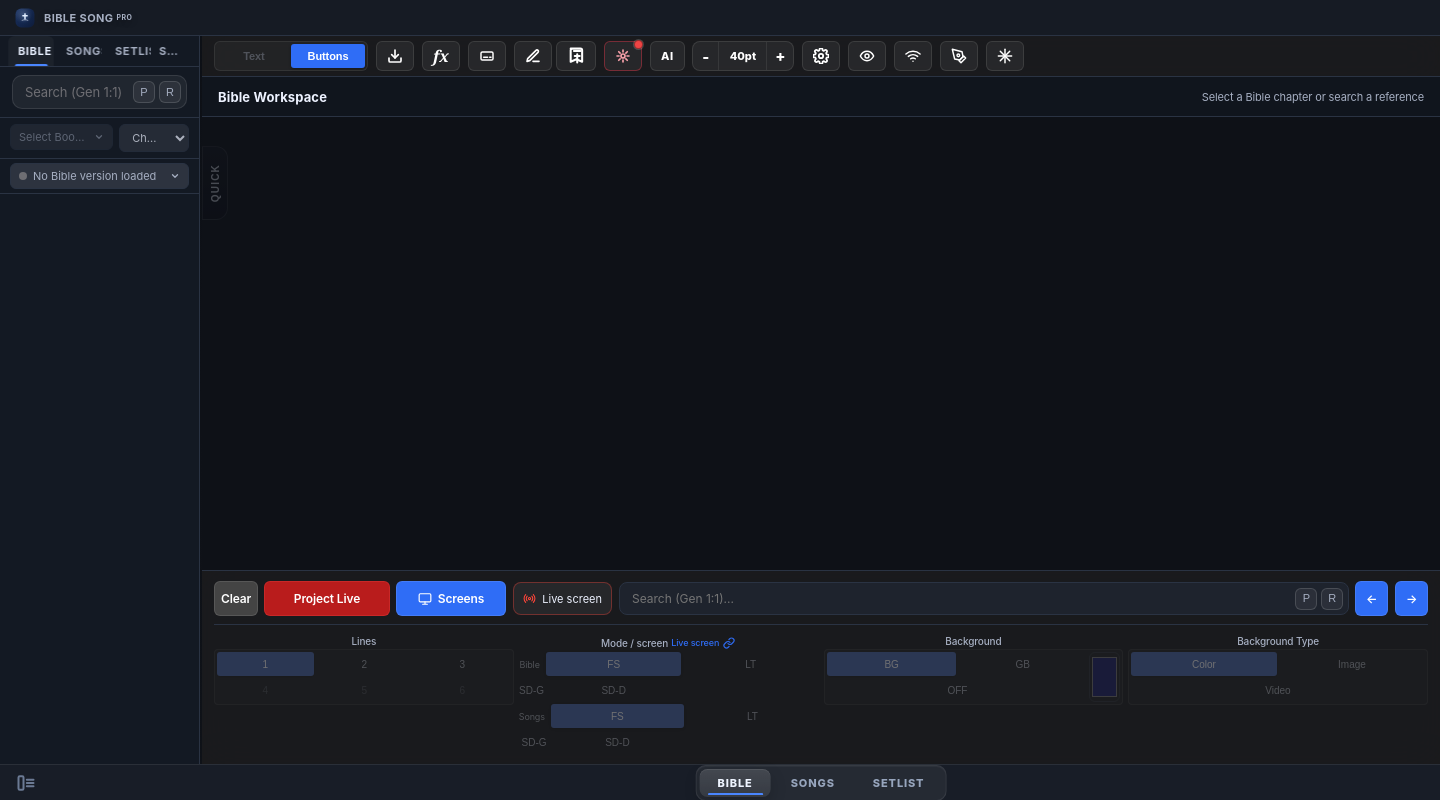
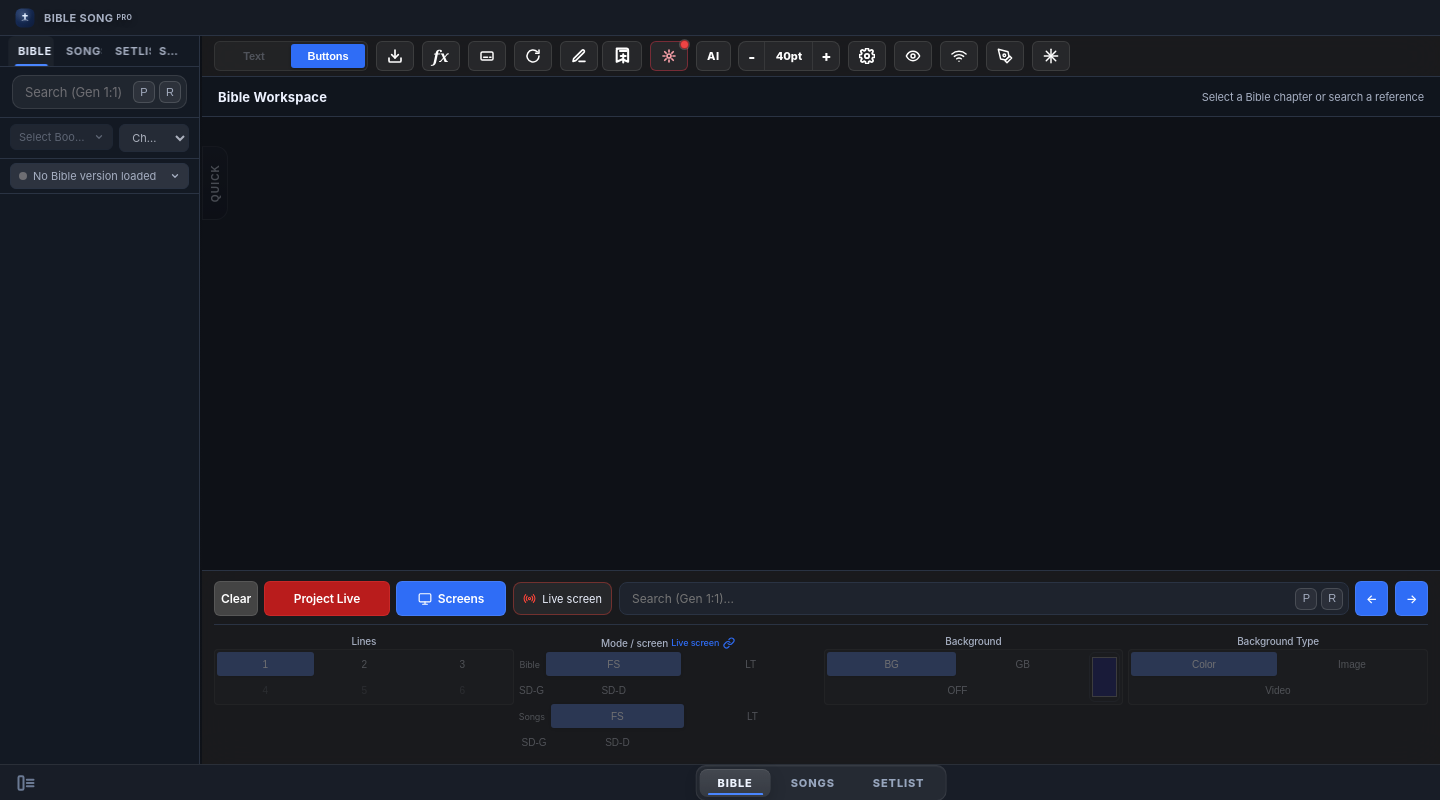
Before and after one commit to elite-marketing-e/Bible-Song, an Electron app: page Bible Song Pro panel.html in a window 1440 px wide. Drawn offline with Linux system fonts and the light colour scheme; no server answers; a web font is replaced by a local one.

Commit message:
Bouton MAJ dans l'en-tête + fix détection desktop
- Nouveau bouton MAJ (#btn-update) dans la barre d'en-tête : icône discrète, devient
  une pastille « ⬇ MAJ vX » (télécharger) puis « ⟳ Installer vX » (installer+redémarrer).
  Vérif silencieuse au lancement.
- Fix bspIsDesktopMode() : détectait file:// alors que le panneau est servi en http par
  l'app → l'updater (en-tête ET Settings) ne s'activait jamais. Détecte window.BSPDesktop.

Co-Authored-By: Claude Opus 4.8 <noreply@anthropic.com>

```diff
--- a/Bible Song Pro panel.html
+++ b/Bible Song Pro panel.html
@@ -39,7 +39,9 @@
   </div>
   <script>
     function bspIsDesktopMode() {
-      return !!(window.BSPDesktop && window.location && window.location.protocol === 'file:');
+      // L'app Electron sert le panneau en http://127.0.0.1/panel (pas file://), MAIS injecte le
+      // pont preload window.BSPDesktop. OBS/navigateur web n'ont PAS ce pont → détection fiable.
+      return !!window.BSPDesktop;
     }
 
     const BSP_RELEASES_URL = 'https://github.com/elite-marketing-e/Bible-Song/releases/latest';
@@ -148,6 +150,49 @@
       if (window.BSPDesktop?.onUpdateStatus) {
         window.BSPDesktop.onUpdateStatus((payload) => bspSetUpdateUi(payload));
       }
+    }
+
+    // ── Bouton MAJ sur l'INTERFACE PRINCIPALE (en-tête) ──
+    // Icône discrète quand tout va bien ; devient une pastille visible « MAJ vX » (à télécharger)
+    // puis « Installer vX » quand la MAJ est prête. Manuel : rien ne s'installe sans clic.
+    let bspHdrUpdateState = 'idle';
+    function bspSetHeaderUpdate(payload) {
+      const btn = document.getElementById('btn-update');
+      const ic = document.getElementById('btn-update-ic');
+      const lbl = document.getElementById('btn-update-label');
+      const dot = document.getElementById('btn-update-dot');
+      if (!btn || !ic || !lbl || !dot) return;
+      const state = (payload && payload.state) || 'idle';
+      bspHdrUpdateState = state;
+      const v = (payload && payload.version) ? ('v' + payload.version) : '';
+      btn.className = 'btn toolbar-icon-btn bsp-hdr-update state-' + state;
+      lbl.style.display = 'none'; dot.style.display = 'none'; ic.style.display = 'block';
+      if (state === 'checking') { btn.title = 'Recherche de mise à jour…'; }
+      else if (state === 'available') { ic.style.display = 'none'; lbl.style.display = ''; lbl.textContent = '⬇ MAJ ' + v; btn.title = 'Mise à jour disponible ' + v + ' — cliquer pour télécharger'; }
+      else if (state === 'downloading') { ic.style.display = 'none'; lbl.style.display = ''; lbl.textContent = 'MAJ ' + ((payload && payload.percent) || 0) + '%'; btn.title = 'Téléchargement de la mise à jour…'; }
+      else if (state === 'downloaded') { ic.style.display = 'none'; lbl.style.display = ''; dot.style.display = ''; lbl.textContent = '⟳ Installer ' + v; btn.title = 'Mise à jour prête ' + v + ' — cliquer pour installer et redémarrer'; }
+      else if (state === 'none') { btn.title = 'Vous êtes à jour'; setTimeout(() => { if (bspHdrUpdateState === 'none') bspSetHeaderUpdate({ state: 'idle' }); }, 4000); }
+      else if (state === 'error') { btn.title = 'Échec de la vérification des MAJ'; }
+      else { btn.title = 'Rechercher une mise à jour'; }
+    }
+    function bspHeaderUpdateClick() {
+      if (bspHdrUpdateState === 'available') { bspDownloadUpdate(); }
+      else if (bspHdrUpdateState === 'downloaded') { bspInstallUpdateNow(); }
+      else if (bspHdrUpdateState === 'downloading') { /* déjà en cours */ }
+      else { bspCheckForUpdates(); }
+    }
+    function bspInitHeaderUpdate() {
+      const btn = document.getElementById('btn-update');
+      if (!btn) return;
+      // Navigateur / dock OBS : pas d'updater intégré → on cache le bouton (Settings garde « Open Releases »).
+      if (!bspIsDesktopMode()) { btn.style.display = 'none'; return; }
+      btn.style.display = '';
+      bspSetHeaderUpdate({ state: 'idle' });
+      if (window.BSPDesktop && window.BSPDesktop.onUpdateStatus) {
+        window.BSPDesktop.onUpdateStatus((payload) => bspSetHeaderUpdate(payload));
+      }
+      // Vérification SILENCIEUSE au lancement : fait apparaître la pastille s'il y a une MAJ (sans l'installer).
+      setTimeout(() => { try { bspCheckForUpdates(); } catch (_) {} }, 4000);
     }
 
     let bspAiHelperRunning = false;
@@ -231,6 +276,7 @@
     window.addEventListener('DOMContentLoaded', () => {
       bspSetAiHelperRunning(false);
       bspInitUpdateUi();
+      bspInitHeaderUpdate();
     });
   </script>
 
@@ -356,6 +402,11 @@
         <button class="btn toolbar-icon-btn" id="btn-import" onclick="triggerImport()" title="Import" data-i18n-title="common_import"><svg width="16" height="16" viewBox="0 0 24 24" fill="none" stroke="currentColor" stroke-width="2.5" stroke-linecap="round" stroke-linejoin="round" style="display:block"><path d="M21 15v4a2 2 0 0 1-2 2H5a2 2 0 0 1-2-2v-4"/><polyline points="7 10 12 15 17 10"/><line x1="12" y1="15" x2="12" y2="3"/></svg></button>
         <button class="btn toolbar-icon-btn" id="btn-preset" style="position:relative" onclick="togglePresetPopover()" title="Animation" data-i18n-title="ui_animation"><span style="font-family:'Georgia',serif;font-style:italic;font-size:16px;font-weight:900;line-height:1">fx</span></button>
         <button class="btn toolbar-icon-btn" id="btn-subtitles" onclick="bspOpenSubtitleModal()" title="Sous-titres" data-i18n-title="subtitle_library_title"><svg width="16" height="16" viewBox="0 0 24 24" fill="none" stroke="currentColor" stroke-width="2.2" stroke-linecap="round" stroke-linejoin="round" style="display:block"><rect x="3" y="6" width="18" height="12" rx="2"/><line x1="7" y1="14" x2="13" y2="14"/><line x1="16" y1="14" x2="18" y2="14"/></svg></button>
+        <button class="btn toolbar-icon-btn bsp-hdr-update" id="btn-update" style="display:none;position:relative" onclick="bspHeaderUpdateClick()" title="Rechercher une mise à jour">
+          <svg id="btn-update-ic" width="16" height="16" viewBox="0 0 24 24" fill="none" stroke="currentColor" stroke-width="2.3" stroke-linecap="round" stroke-linejoin="round" style="display:block"><path d="M21 12a9 9 0 1 1-2.64-6.36"/><polyline points="21 3 21 8 16 8"/></svg>
+          <span id="btn-update-label" style="display:none;margin-left:6px;font-size:11px;font-weight:800;white-space:nowrap"></span>
+          <span id="btn-update-dot" style="display:none;position:absolute;top:-3px;right:-3px;width:9px;height:9px;border-radius:50%;background:#22c55e;box-shadow:0 0 0 2px var(--bg-dark,#0d1017)"></span>
+        </button>
         <div class="annotate-wrap">
           <button class="btn toolbar-icon-btn" id="btn-annotate" title="Annotate" data-i18n-title="ui_annotate">
             <svg width="16" height="16" viewBox="0 0 24 24" fill="none" stroke="currentColor" stroke-width="2.5" stroke-linecap="round" stroke-linejoin="round" style="display:block">
@@ -3575,6 +3626,16 @@
   </div>
 
   <!-- New Song Modal -->
+  <style id="bsp-hdr-update-styles">
+    /* Bouton MAJ dans l'en-tête : icône quand idle, pastille visible quand une MAJ arrive. */
+    .bsp-hdr-update.state-available { background:linear-gradient(140deg,var(--accent,#3b82f6),#6366f1)!important; color:#fff!important; border-color:transparent!important; width:auto!important; }
+    .bsp-hdr-update.state-downloading { width:auto!important; }
+    .bsp-hdr-update.state-downloaded { background:linear-gradient(140deg,#22c55e,#16a34a)!important; color:#052e16!important; border-color:transparent!important; width:auto!important; animation:bspUpdPulse 1.7s ease-in-out infinite; }
+    .bsp-hdr-update.state-available, .bsp-hdr-update.state-downloading, .bsp-hdr-update.state-downloaded { padding:0 12px!important; display:inline-flex!important; align-items:center; }
+    .bsp-hdr-update.state-checking svg { animation:bspHdrSpin .9s linear infinite; }
+    @keyframes bspHdrSpin { to { transform:rotate(360deg); } }
+    @keyframes bspUpdPulse { 0%,100%{ box-shadow:0 0 0 0 rgba(34,197,94,.55);} 50%{ box-shadow:0 0 0 6px rgba(34,197,94,0);} }
+  </style>
   <style id="bsp-st-styles">
     /* ===== Sous-titres — design system dédié (refonte UI, moins « générique ») ===== */
     #subtitleModal .modal-content {
--- a/js/panel/state-and-storage.js
+++ b/js/panel/state-and-storage.js
@@ -3,7 +3,7 @@
     // DERNIER code, et non une instance Electron ouverte AVANT les correctifs (ou un serveur
     // 5510 réutilisé). Dans la console du panneau (Ctrl+Shift+I → Console), taper
     // BSP_PANEL_BUILD, ou lire la ligne « [BSP] PANEL BUILD-… » au chargement.
-    try { window.BSP_PANEL_BUILD = 'PANEL BUILD-42 · 2026-09-22 · flèches import/export inversées + MAJ manuelle (bouton) via GitHub Releases'; console.log('[BSP] ' + window.BSP_PANEL_BUILD); } catch (_) {}
+    try { window.BSP_PANEL_BUILD = 'PANEL BUILD-43 · 2026-09-22 · bouton MAJ dans l\'en-tête (pastille MAJ dispo / Installer)'; console.log('[BSP] ' + window.BSP_PANEL_BUILD); } catch (_) {}
 
     // ===== DB =====
     function openDb() {
```
Also changed, not shown: 1 other file.
